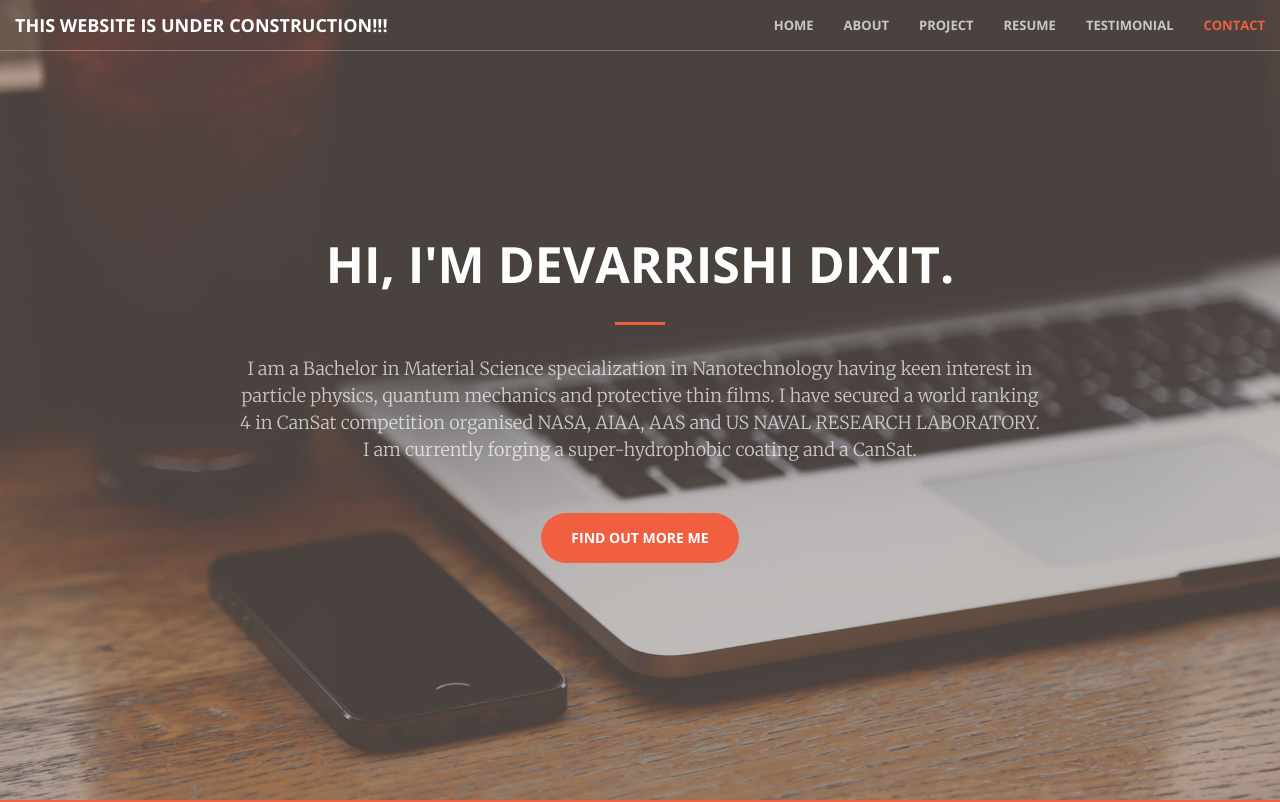
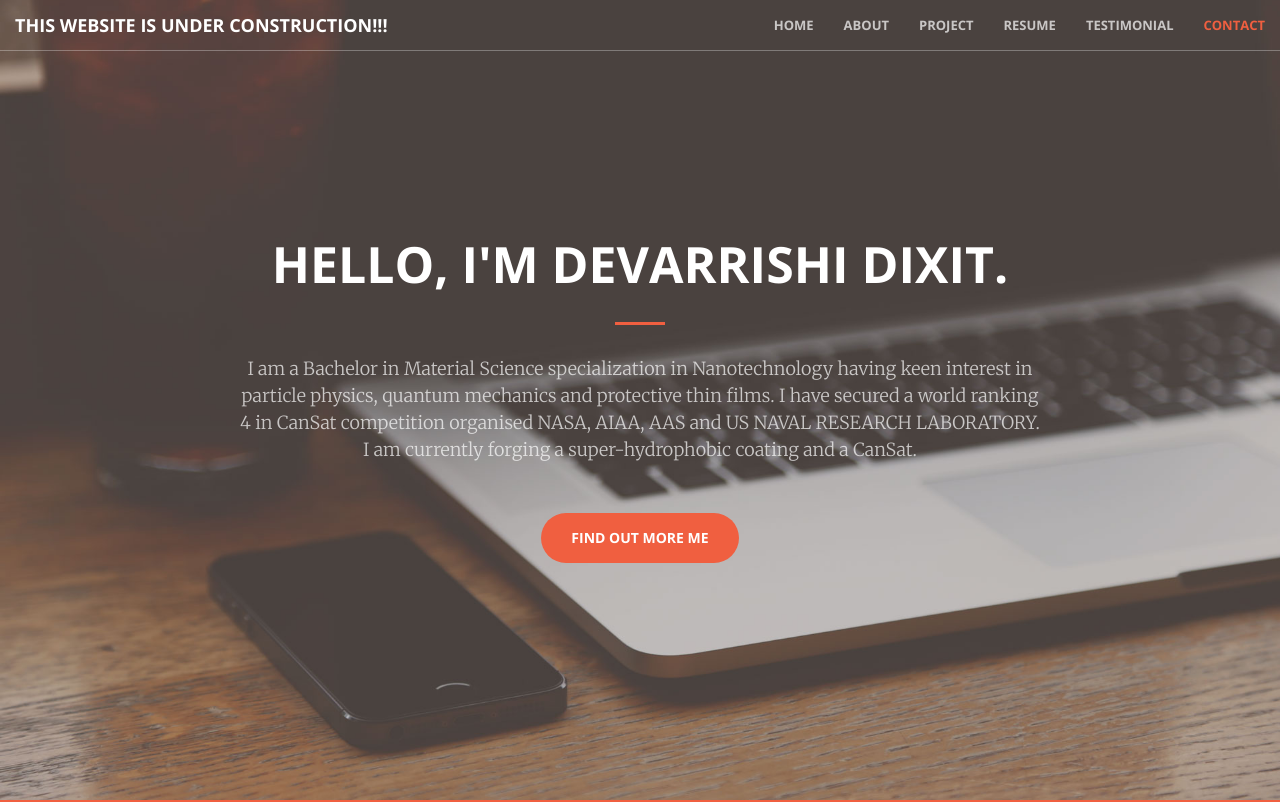
Before and after one commit to devarrishiDIXIT/Website, a website: page index.html in a window 1280 px wide. Shown: the top 802 px of the page. Drawn offline with nearby package versions, Linux system fonts and the light colour scheme.

Commit message:
Update in opening statement.

```diff
--- a/index.html
+++ b/index.html
@@ -84,7 +84,7 @@ href="#testimonial">Testimonial</a>
     <header>
         <div class="header-content">
             <div class="header-content-inner">
-                <h1 id="homeHeading">Hi, I'm Devarrishi Dixit.</h1>
+                <h1 id="homeHeading">Hello, I'm Devarrishi Dixit.</h1>
                 <hr>
                 <p> I am a Bachelor in Material Science specialization in Nanotechnology having keen interest in particle physics, quantum mechanics and protective thin films. I have secured a world ranking 4 in CanSat competition organised NASA, AIAA, AAS and US NAVAL RESEARCH LABORATORY. I am currently forging a super-hydrophobic coating and a CanSat.
 </p>
```
